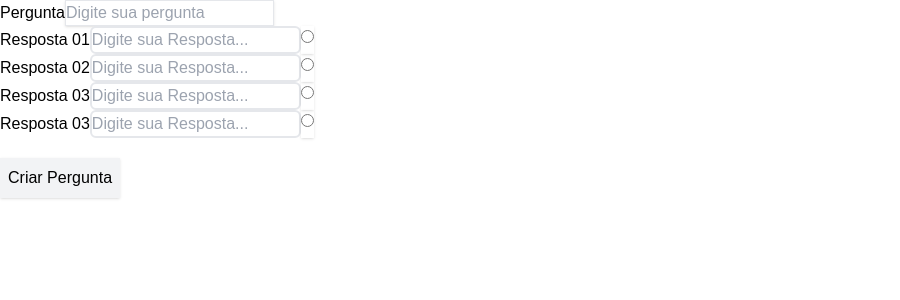
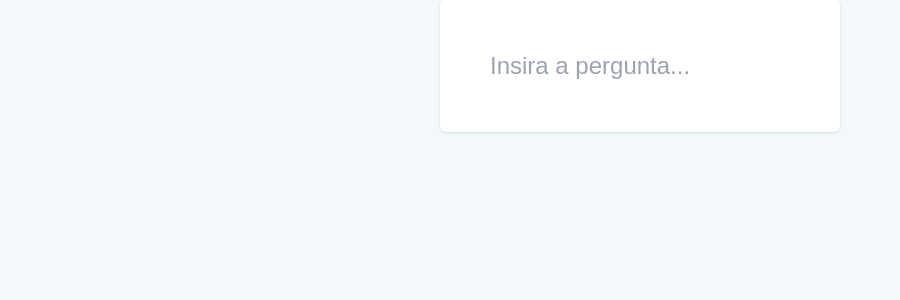
Before and after one commit to brenimsilva/full-stack-quiz, a Next.js app in the folder frontend/: page /admin/dashboard/new in a window 1280 px wide. Shown: the top 300 px of the page, without its empty margins (0-900 px from the left). Built offline with nearby package versions, Linux system fonts and the light colour scheme.

Commit message:
[Chore]: Tailwind color palette

```diff
--- a/frontend/src/app/admin/dashboard/layout.tsx
+++ b/frontend/src/app/admin/dashboard/layout.tsx
@@ -5,5 +5,5 @@ export default function RootLayout({
 }: {
   children: React.ReactNode;
 }) {
-  return <div className="h-screen">{children}</div>;
+  return <div className="h-screen bg-background">{children}</div>;
 }
--- a/frontend/src/app/admin/dashboard/new/page.tsx
+++ b/frontend/src/app/admin/dashboard/new/page.tsx
@@ -4,6 +4,9 @@ import {
   IAnswerDTO,
   IQuestionDTO,
 } from "@/app/Interfaces/Interfaces";
+import Container from "@/app/components/Container";
+import DashAnswer from "@/app/components/DashAnswer";
+import DataAnswerList from "@/app/components/DashAnswerList";
 import Input from "@/app/components/Input";
 import React, { useEffect, useState } from "react";
 
@@ -14,98 +17,28 @@ type Answers = {
   answer4: IAnswerDTO;
 };
 export default function page() {
-  const [form, setForm] = useState<IAddQuestionDTO>({} as IAddQuestionDTO);
-  const [answers, setAnswers] = useState<Answers>({} as Answers);
-
-  useEffect(() => {
-    setForm((prev) => {
-      return {
-        ...prev,
-        answers: [
-          { ...answers.answer1 },
-          { ...answers.answer2 },
-          { ...answers.answer3 },
-          { ...answers.answer4 },
-        ],
-      };
-    });
-  }, [answers]);
   return (
-    <div>
-      <div>
-        <label>
-          Pergunta
-          <input
-            type="text"
-            placeholder="Digite sua pergunta"
-            className="border shadow transition"
-            onChange={(e) => {
-              setForm((prev) => {
-                return { ...prev, question: e.target.value };
-              });
-            }}
-          />
-        </label>
+    <div className="">
+      <div className="">
+        <div className="w-full flex justify-center">
+          <Container>
+            <input
+              type="text"
+              className="bg-white  border-gray-200 focus:outline-white text-gray-900 text-2xl rounded-lg  w-80 p-2.5"
+              placeholder="Insira a pergunta..."
+              required
+            ></input>
+          </Container>
+        </div>
+        <div className="w-full flex justify-center mt-10">
+          <DataAnswerList>
+            <DashAnswer getAnswerData={() => {}} />
+            <DashAnswer getAnswerData={() => {}} />
+            <DashAnswer getAnswerData={() => {}} />
+            <DashAnswer getAnswerData={() => {}} />
+          </DataAnswerList>
+        </div>
       </div>
-      <Input
-        getter={(answer) => {
-          console.log(answer);
-          setAnswers((prev) => {
-            return { ...prev, answer1: answer };
-          });
-        }}
-        label="Resposta 01"
-        placeholder="Digite sua Resposta..."
-      />
-
-      <Input
-        label="Resposta 02"
-        getter={(answer) => {
-          setAnswers((prev) => {
-            return { ...prev, answer2: answer };
-          });
-        }}
-        placeholder="Digite sua Resposta..."
-      />
-
-      <Input
-        getter={(answer) => {
-          setAnswers((prev) => {
-            return { ...prev, answer3: answer };
-          });
-        }}
-        label="Resposta 03"
-        placeholder="Digite sua Resposta..."
-      />
-
-      <Input
-        getter={(answer) => {
-          setAnswers((prev) => {
-            return { ...prev, answer4: answer };
-          });
-        }}
-        label="Resposta 03"
-        placeholder="Digite sua Resposta..."
-      />
-
-      <button
-        onClick={async () => {
-          console.log(form);
-          const res = await fetch(
-            "https://localhost:44368/Question/AddQuestionWithAnswers",
-            {
-              method: "POST",
-              headers: { "Content-Type": "application/json" },
-              body: JSON.stringify(form),
-            }
-          );
-          const data = await res.json();
-          return data;
-        }}
-        className="transition shadow p-2 rounded-2 mt-5 bg-gray-200/[0.5] hover:bg-sky-300/[0.5]"
-      >
-        Criar Pergunta
-      </button>
     </div>
   );
 }
--- a/frontend/tailwind.config.js
+++ b/frontend/tailwind.config.js
@@ -12,6 +12,15 @@ module.exports = {
         'gradient-conic':
           'conic-gradient(from 180deg at 50% 50%, var(--tw-gradient-stops))',
       },
+      colors: {
+        'text': '#000a09',
+        'background': '#f3f8fb',
+        'primary': '#7ac1fa',
+        'secondary': '#cae5fc',
+        'accent': '#0e88ec',
+        'greenHighlight' : "#7afa98",
+        'blueHighlight': "#7a87fa"
+      },
     },
   },
   plugins: [],
```
